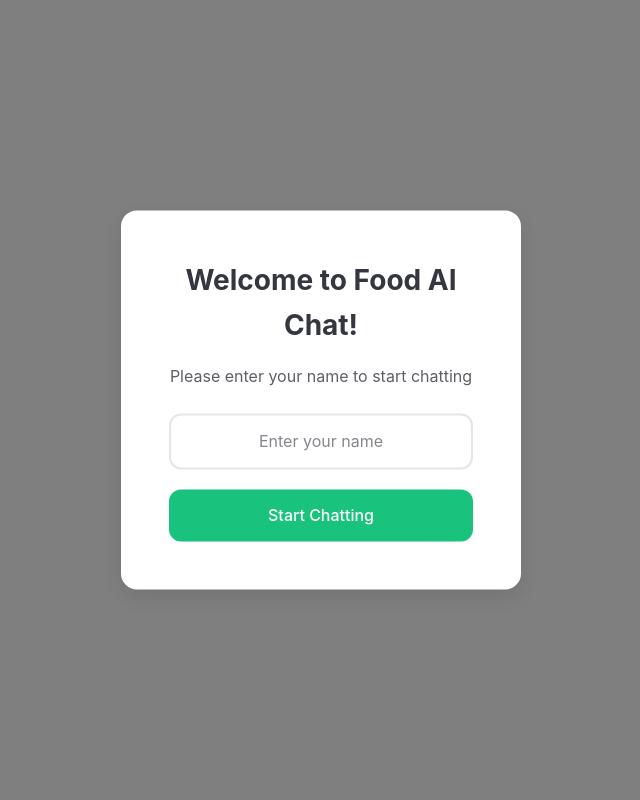
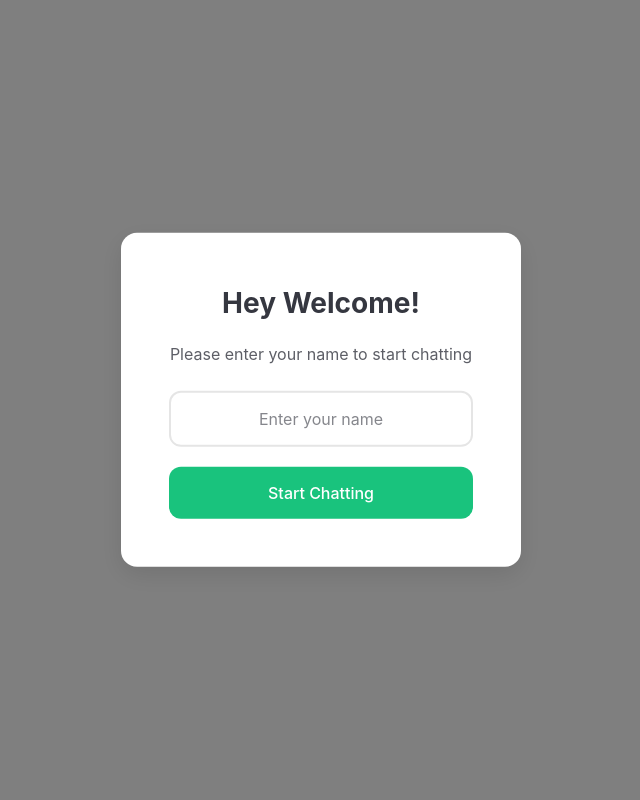
Before and after one commit to Pavantext/NutriMood, a Flask app: page / in a window 1280 px wide. Shown: the whole page, without its empty margins (319-959 px from the left). Run offline with Flask 3, Linux system fonts and the light colour scheme.

Commit message:
Updated User message

```diff
--- a/static/script.js
+++ b/static/script.js
@@ -56,7 +56,7 @@ document.addEventListener('DOMContentLoaded', function() {
             const welcomeMessage = `
                 <div class="message bot">
                     <div class="message-content">
-                        <h2 style="margin-bottom: 1rem; color: var(--text-color);">Welcome to Food AI Chat, ${username}! 👋</h2>
+                        <h2 style="margin-bottom: 1rem; color: var(--text-color);">Hey, Welcome ${username}! 👋</h2>
                         <p style="color: var(--text-color); opacity: 0.8; margin-bottom: 1rem;">I'm your personal food recommendation assistant. I can help you discover delicious dishes based on your preferences, mood, or dietary requirements.</p>
                         <p style="color: var(--text-color); opacity: 0.8;">Here are some things you can ask me:</p>
                         <ul style="color: var(--text-color); opacity: 0.8; margin-top: 0.5rem; padding-left: 1.5rem;">
@@ -86,7 +86,7 @@ document.addEventListener('DOMContentLoaded', function() {
             const welcomeMessage = `
                 <div class="message bot">
                     <div class="message-content">
-                        <h2 style="margin-bottom: 1rem; color: var(--text-color);">Welcome to Food AI Chat, ${username}! 👋</h2>
+                        <h2 style="margin-bottom: 1rem; color: var(--text-color);">Hey, Welcome, ${username}! 👋</h2>
                         <p style="color: var(--text-color); opacity: 0.8; margin-bottom: 1rem;">I'm your personal food recommendation assistant. I can help you discover delicious dishes based on your preferences, mood, or dietary requirements.</p>
                         <p style="color: var(--text-color); opacity: 0.8;">Here are some things you can ask me:</p>
                         <ul style="color: var(--text-color); opacity: 0.8; margin-top: 0.5rem; padding-left: 1.5rem;">
--- a/templates/index.html
+++ b/templates/index.html
@@ -17,7 +17,7 @@
     <!-- Login Modal -->
     <div id="login-modal" class="modal">
         <div class="modal-content">
-            <h2>Welcome to Food AI Chat!</h2>
+            <h2>Hey Welcome!</h2>
             <p>Please enter your name to start chatting</p>
             <form id="login-form" class="login-form">
                 <input type="text" id="username" placeholder="Enter your name" required>
@@ -112,7 +112,7 @@
                 <!-- Welcome message -->
                 <div class="message bot">
                     <div class="message-content">
-                        <h2 style="margin-bottom: 1rem; color: var(--text-color);">Welcome to Food AI Chat</h2>
+                        <h2 style="margin-bottom: 1rem; color: var(--text-color);">Hey Welcome</h2>
                         <p style="color: var(--text-color); opacity: 0.8;">I'm your personal food recommendation assistant. I can help you discover dishes based on your preferences, mood, or dietary requirements. How can I assist you today?</p>
                     </div>
                 </div>
```
